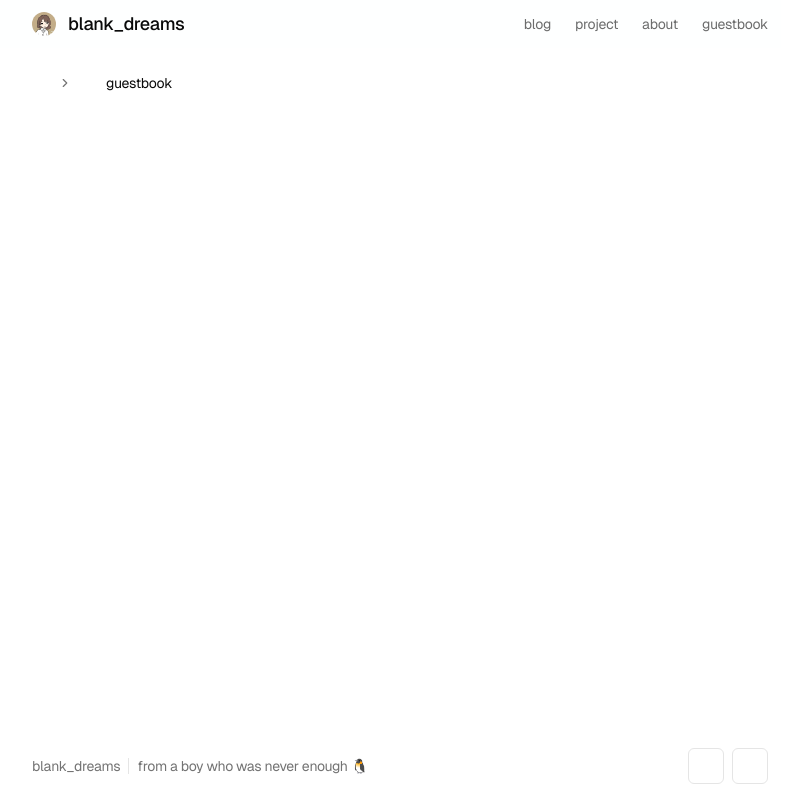
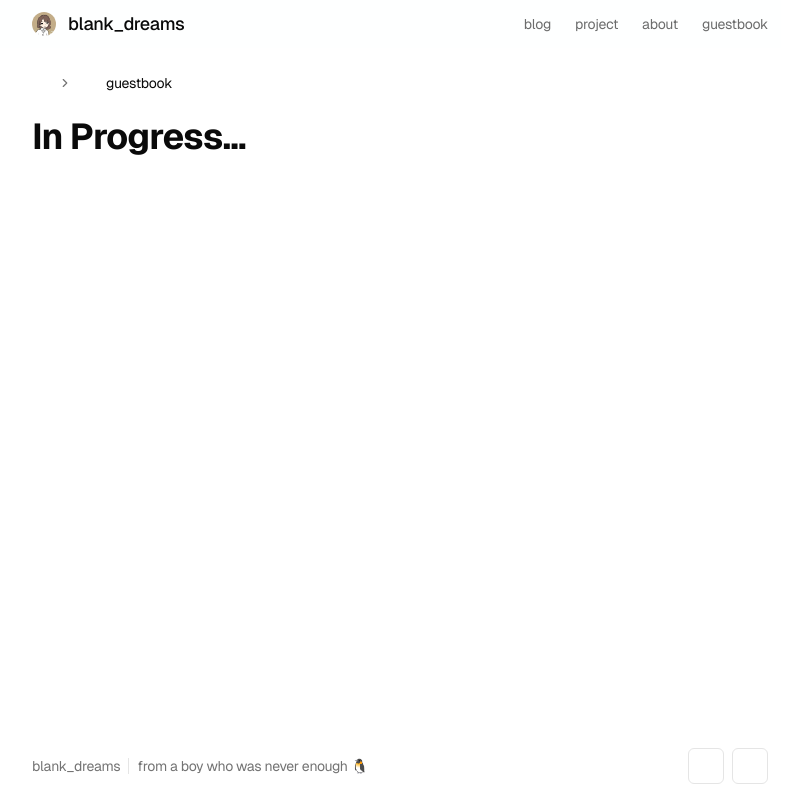
Before and after one commit to blankdreams2/web, an Astro site: page /guestbook in a window 1280 px wide. Shown: the whole page, without its empty margins (240-1039 px from the left). Built offline with nearby package versions, Linux system fonts and the light colour scheme; Astro itself is replaced by a stand-in of ours; some icons are missing.

Commit message:
💮 ui: in progress these pages for now, after  I got that then we can switch dns record to this site

```diff
--- a/package.json
+++ b/package.json
@@ -1,5 +1,5 @@
 {
-  "name": "blog",
+  "name": "web-blog",
   "type": "module",
   "version": "1.6.3",
   "private": true,
--- a/src/pages/guestbook/index.astro
+++ b/src/pages/guestbook/index.astro
@@ -8,4 +8,5 @@ import '@/styles/global.css'
 <Layout class="max-w-3xl">
   <PageHead slot="head" title="guestbook" />
   <Breadcrumbs items={[{ label: 'guestbook', icon: 'lucide:book' }]} />
+  <h1 class="mb-6 text-4xl font-bold">In Progress...</h1>
 </Layout>
--- a/src/pages/project/index.astro
+++ b/src/pages/project/index.astro
@@ -8,4 +8,5 @@ import '@/styles/global.css'
 <Layout class="max-w-3xl">
   <PageHead slot="head" title="project" />
   <Breadcrumbs items={[{ label: 'project', icon: 'lucide:sparkle' }]} />
+  <h1 class="mt-6 text-3xl font-bold">In Progress...</h1>
 </Layout>
```
